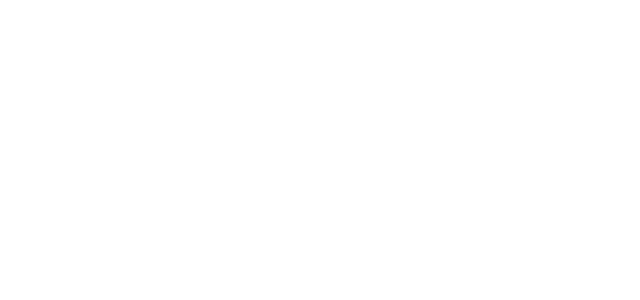
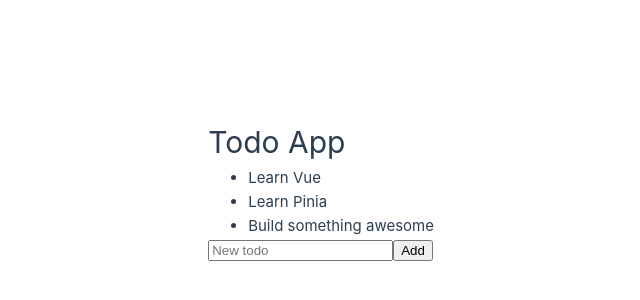
Before and after one commit to Yamada26/mvvm-sample, a Vue app: page /todo in a window 1280 px wide. Before the commit this address had no page. Shown: the part 210-510 px from the top of the page, without its empty margins (206-846 px from the left). Built offline with nearby package versions, Linux system fonts and the light colour scheme; the HTML template or start-up script is replaced by a standard one.

Commit message:
todo (dummy api)

```diff
--- /dev/null
+++ b/src/models/todoModel.ts
@@ -0,0 +1,43 @@
+import { ref } from 'vue'
+import { defineStore } from 'pinia'
+
+export const useTodoStore = defineStore('todo', () => {
+  const todos = ref<{ id: number; title: string }[]>([])
+  const loading = ref<boolean>(false)
+
+  async function fetchTodos() {
+    loading.value = true
+
+    // const res = await fetch('https://jsonplaceholder.typicode.com/todos?_limit=5')
+    // todos.value = await res.json()
+    // console.log(todos.value)
+
+    await new Promise((resolve) => setTimeout(resolve, 1000))
+    todos.value = [
+      { id: 1, title: 'Learn Vue' },
+      { id: 2, title: 'Learn Pinia' },
+      { id: 3, title: 'Build something awesome' },
+    ]
+
+    loading.value = false
+  }
+
+  async function addTodo(title: string) {
+    const res = await fetch('https://jsonplaceholder.typicode.com/todos', {
+      method: 'POST',
+      headers: {
+        'Content-Type': 'application/json',
+      },
+      body: JSON.stringify({ title }),
+    })
+    const newTodo = await res.json()
+    todos.value.push(newTodo)
+  }
+
+  return {
+    todos,
+    loading,
+    fetchTodos,
+    addTodo,
+  }
+})
--- /dev/null
+++ b/src/pages/TodoPage.vue
@@ -0,0 +1,23 @@
+<template>
+  <div>
+    <h1>Todo App</h1>
+
+    <LoadingText :show="vm.loading.value" />
+
+    <ul>
+      <li v-for="todo in vm.todos.value" :key="todo.id">
+        {{ todo.title }}
+      </li>
+    </ul>
+
+    <input v-model="vm.newTitle.value" placeholder="New todo" />
+    <button :disabled="!vm.canAdd" @click="vm.addTodo">Add</button>
+  </div>
+</template>
+
+<script setup lang="ts">
+import LoadingText from '@/components/LoadingText.vue'
+import { useTodoViewModel } from '@/viewmodels/useTodoViewModel'
+
+const vm = useTodoViewModel()
+</script>
--- a/src/router/index.ts
+++ b/src/router/index.ts
@@ -14,6 +14,11 @@
     name: 'Preview',
     component: PreviewView,
   },
+  {
+    path: '/todo',
+    name: 'Todo',
+    component: () => import('@/pages/TodoPage.vue'),
+  },
 ]
 
 if (import.meta.env.DEV) {
--- /dev/null
+++ b/src/viewmodels/useTodoViewModel.ts
@@ -0,0 +1,32 @@
+import { computed, onMounted, ref } from 'vue'
+import { storeToRefs } from 'pinia'
+import { useTodoStore } from '@/models/todoModel'
+
+export function useTodoViewModel() {
+  // Model
+  const store = useTodoStore()
+  const { todos, loading } = storeToRefs(store)
+
+  const newTitle = ref<string>('')
+
+  // API 呼び出し
+  onMounted(() => {
+    store.fetchTodos()
+  })
+
+  // 入力処理
+  const canAdd = computed(() => newTitle.value.length > 0)
+
+  function addTodo() {
+    store.addTodo(newTitle.value)
+    newTitle.value = ''
+  }
+
+  return {
+    todos: todos,
+    loading: loading,
+    newTitle,
+    canAdd,
+    addTodo,
+  }
+}
```
